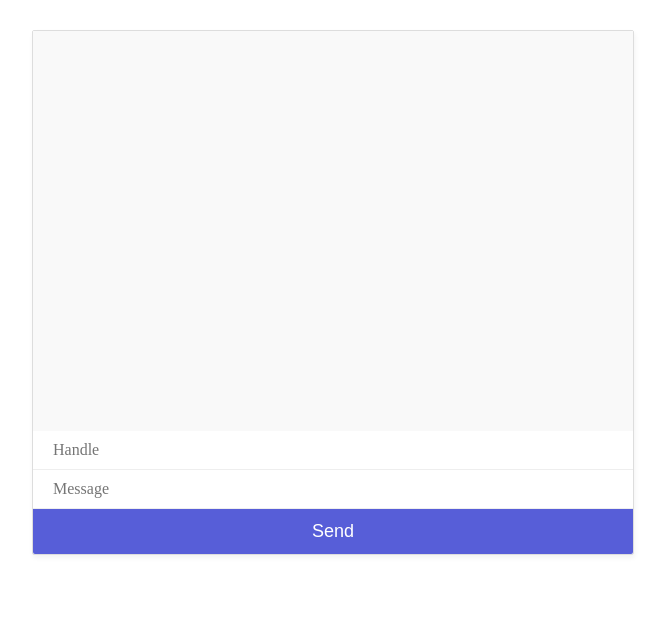
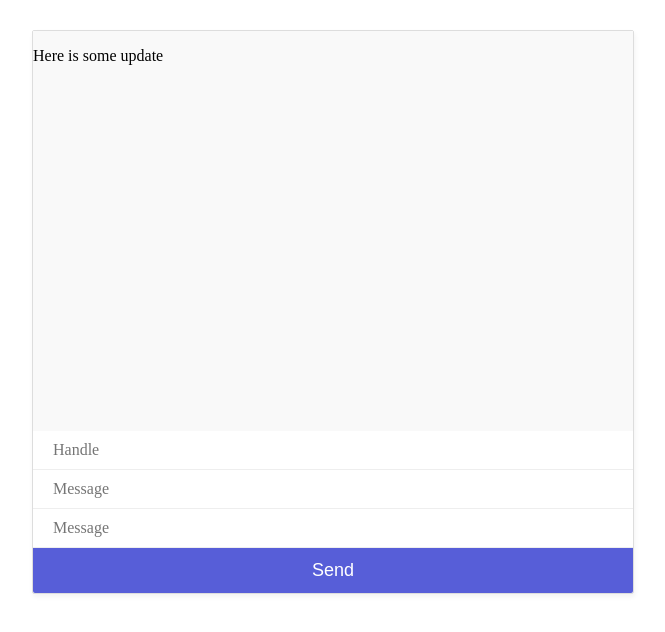
Before and after one commit to mrugeshparmar/chatapp, a website: page public/index.html in a window 1280 px wide. Shown: the whole page, without its empty margins (307-972 px from the left). Drawn offline with nearby package versions, Linux system fonts and the light colour scheme; no server answers.

Commit message:
update-1

```diff
--- a/public/index.html
+++ b/public/index.html
@@ -12,10 +12,12 @@
         <div id="chat-window">
             <div id="output"></div>
             <div id="feedback"></div>
+            <p>Here is some update</p>
         </div>
         <input type="text" id="handle" placeholder="Handle">
         <input type="text" id="message" placeholder ="Message">
-        <button id="send">Send</button>
+        <input type="text" placeholder ="Message">
+        <button id="send" id="mario-chat-1">Send</button>
     </div>
     <script src="https://cdnjs.cloudflare.com/ajax/libs/socket.io/2.0.4/socket.io.js"></script>
     <script src="/chat.js"></script>
--- a/public/style.css
+++ b/public/style.css
@@ -9,6 +9,15 @@ h2{
 }
 
 #mario-chat{
+    max-width: 600px;
+    margin: 30px auto;
+    border: 1px solid #ddd;
+    box-shadow: 1px 3px 5px rgba(0,0,0,0.05);
+    border-radius: 2px;
+}
+
+
+#mario-chat-1{
     max-width: 600px;
     margin: 30px auto;
     border: 1px solid #ddd;
```
